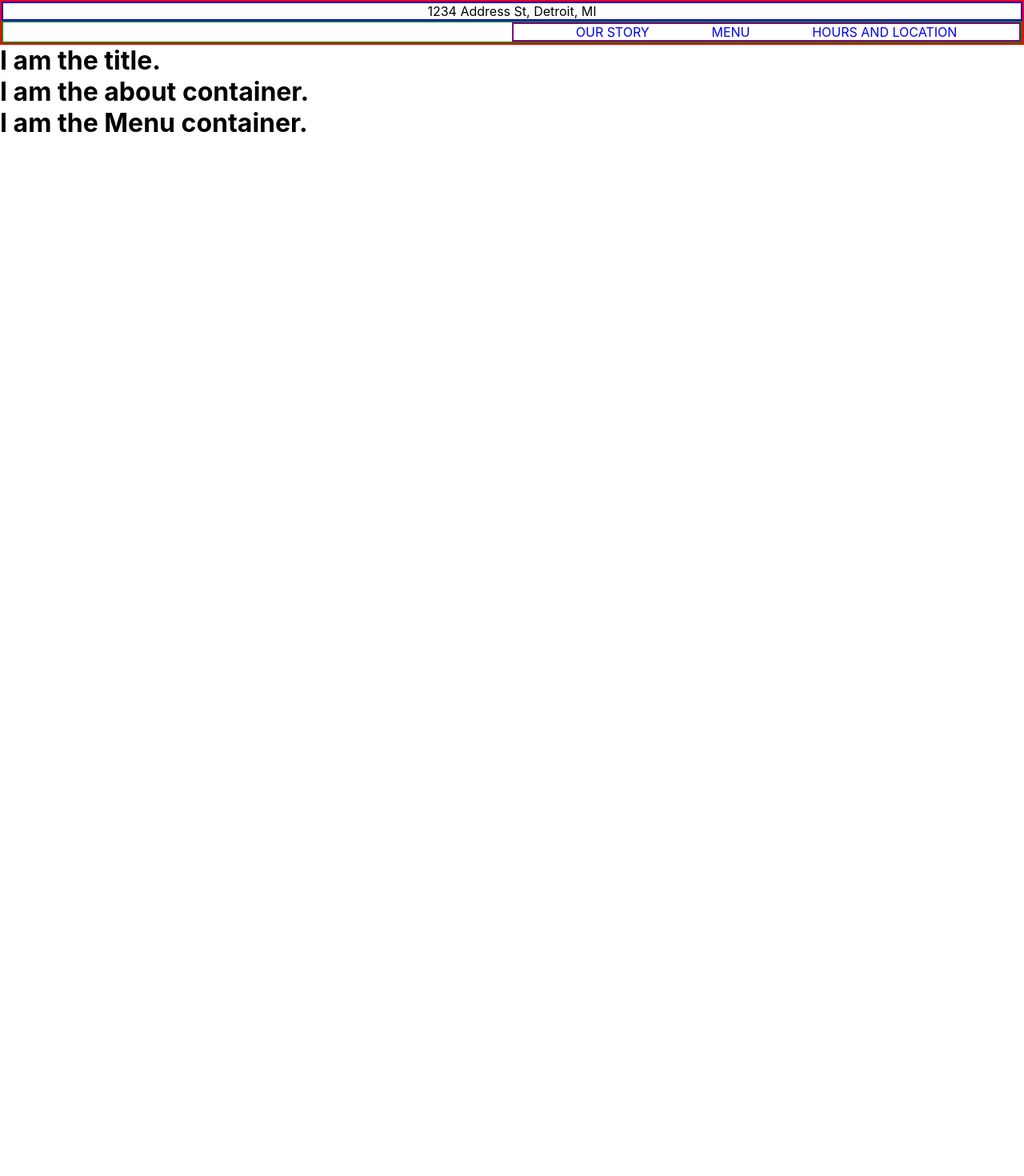
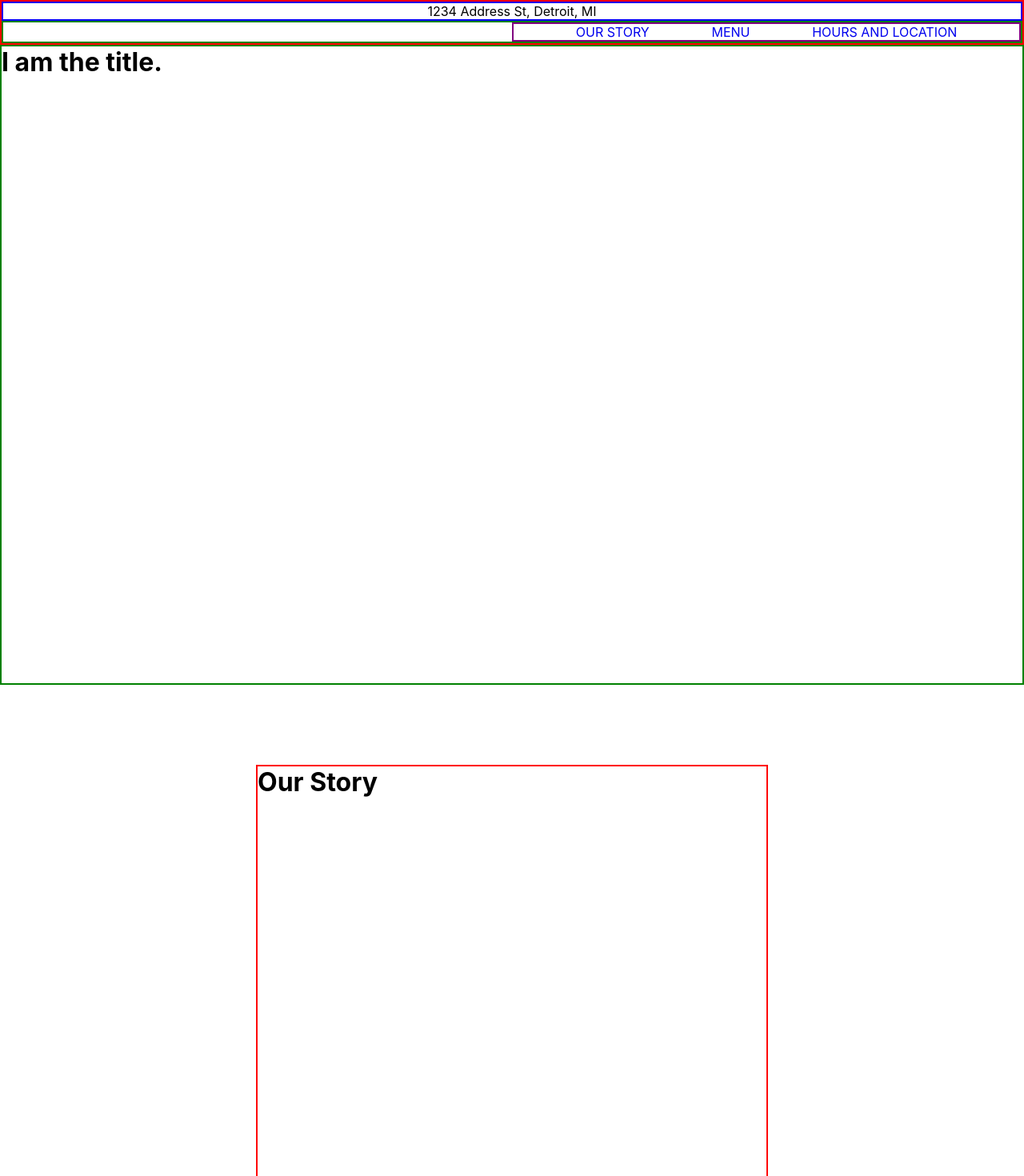
Before and after one commit to KAthousand/dragonfly, a React (Create React App) app in the folder client/: page / in a window 1280 px wide. Shown: the top 1470 px of the page at 80% size. Before the commit the page ends 800 px from the top, so only its background shows below. Built offline with nearby package versions, Linux system fonts and the light colour scheme.

Commit message:
basic screens set up

```diff
--- a/client/src/screens/About/About.css
+++ b/client/src/screens/About/About.css
@@ -0,0 +1,12 @@
+.about-container {
+  height: 100vh;
+  display: flex;
+  justify-content: center;
+  align-items: center;
+}
+
+.about-content {
+  border: 2px solid red;
+  height: 75%;
+  width: 50%;
+}
--- a/client/src/screens/About/About.jsx
+++ b/client/src/screens/About/About.jsx
@@ -1,9 +1,12 @@
 import React from 'react';
+import "./About.css"
 
 function About(props) {
   return (
-    <div>
-      <h1>I am the about container.</h1>
+    <div className='about-container'>
+      <div className='about-content'>
+        <h1>Our Story</h1>
+      </div>
     </div>
   );
 }
--- a/client/src/screens/Menu/Menu.jsx
+++ b/client/src/screens/Menu/Menu.jsx
@@ -1,8 +1,9 @@
 import React from 'react';
+import "./Menu.css"
 
 function Menu(props) {
   return (
-    <div>
+    <div className='menu-container'>
       <h1>I am the Menu container.</h1>
     </div>
   );
--- a/client/src/screens/Title/Title.css
+++ b/client/src/screens/Title/Title.css
@@ -0,0 +1,4 @@
+.title-container {
+  border: 2px solid green;
+  height: 100vh;
+}
--- a/client/src/screens/Title/Title.jsx
+++ b/client/src/screens/Title/Title.jsx
@@ -1,9 +1,12 @@
 import React from 'react';
+import "./Title.css"
 
 function Title(props) {
   return (
-    <div>
-      <h1>I am the title.</h1>
+    <div className='title-container'>
+      <div className='title-content'>
+        <h1>I am the title.</h1>
+      </div>
     </div>
   );
 }
--- a/client/src/screens/shared/Layout/Layout.css
+++ b/client/src/screens/shared/Layout/Layout.css
@@ -0,0 +1,4 @@
+.layout-children {
+  display: flex;
+  flex-direction: column;
+}
```
